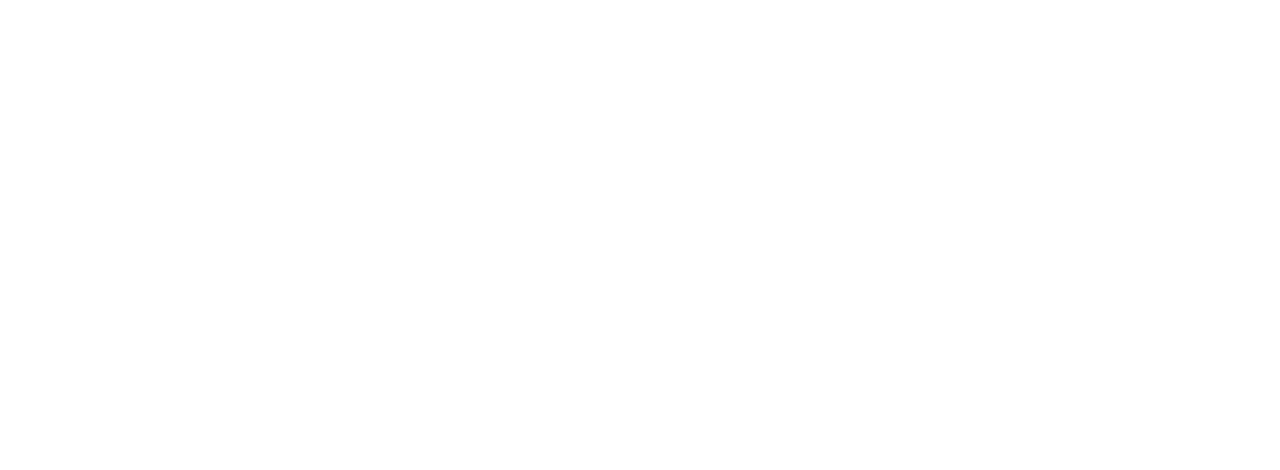
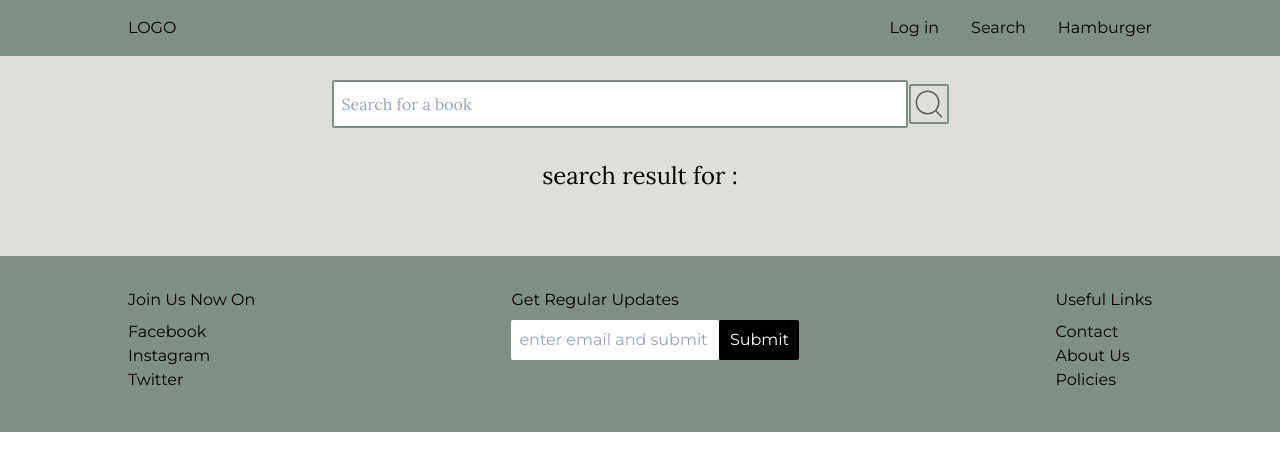
Before and after one commit to gohan-gb/eBook-site, a React (Vite) app in the folder frontend/: page /books in a window 1280 px wide. Before the commit this address had no page. Shown: the top 470 px of the page. Built offline with nearby package versions, Linux system fonts and the light colour scheme.

Commit message:
some styling issues fixed

```diff
--- a/frontend/src/App.jsx
+++ b/frontend/src/App.jsx
@@ -7,6 +7,7 @@
 import LogIn from "./Pages/LogIn"
 import SignUp from "./Pages/SignUp"
 import User from "./Pages/User"
+import SearchPage from "./Pages/SearchPage";
 
 function App() {
   return (
@@ -17,6 +18,8 @@
         <Route path="/log-in" Component={LogIn} ></Route>
         <Route path="/sign-up" Component={SignUp}></Route>
         <Route path="/user" Component={User}></Route>
+        <Route path="/books" Component={SearchPage}></Route>
+
       </Routes>
     </>
   );
--- a/frontend/src/Common/Navbar.jsx
+++ b/frontend/src/Common/Navbar.jsx
@@ -1,11 +1,12 @@
 import React from "react";
+import { Link } from "react-router-dom";
 
 const Navbar = () => {
   return (
-    <div className= "!font-montserrat bg-[#808f85] py-4 fixed top-0 left-0 right-0">
+    <div className= "z-10 !font-montserrat bg-[#808f85] py-4 fixed top-0 left-0 right-0">
       <nav className="mx-2 sm:mx-4 md:mx-8 lg:mx-16 xl:mx-32 2xl:mx-32  ">
         <div className=" flex justify-between" >
-        <h1>LOGO</h1>
+        <Link to='/' ><h1> LOGO</h1></Link>
         <ul className="flex">
           <li className="">Log in</li>
           <li className="mx-8">Search</li>
--- a/frontend/src/Components/SearchBar.jsx
+++ b/frontend/src/Components/SearchBar.jsx
@@ -1,21 +1,21 @@
 import React, { useState } from "react";
 import { CiSearch } from "react-icons/ci";
 import books from "../Data/books";
-
-
+import { Link } from "react-router-dom";
+import { useRef } from "react";
 
 const SearchBar = () => {
 
-    const [search, setSearch] = useState('')
+  const [search, setSearch] = useState("");
 
-    const handleSearch = (event ) => {
-        setSearch(event.target.value)
-    }
+  const handleSearch = (event) => {
+    setSearch(event.target.value);
+  };
   console.log(search);
 
   return (
     <>
-    <div className="font-lora flex justify-center items-center">
+      <div className="font-lora flex justify-center items-end ">
         <input
           onChange={handleSearch}
           className=" h-12 min-w-[75%] border-[#808F85] rounded-sm p-2 border-2 border-solid active:"
@@ -23,33 +23,41 @@
           placeholder="Search for a book"
         />
 
+        <Link to >
         <button className="border-2 border-solid border-[#808F85] active:border-white rounded-sm ml-px">
-        <CiSearch color="#595959" size="42px" />
+          <CiSearch color="#595959" size="36px" />
         </button>
+        </Link>
       </div>
-    {
-        search && <div className="flex flex-col justify-center items-center">
-        {
-            books.filter((item)=> {
-                return item.title.toLowerCase().includes(search) || item.author.toLowerCase().includes(search)
-            }).
-            map((item)=>{
-                return <div className="bg-white min-w-[50%] p-2 border border-[#DCE0D9] border-solid">
-
-                    <div className="flex justify-evenly items-center">
-                        <img className="h-20" src={item.imageUrl} alt="book-image" />
+      {search && (
+        <div className="absolute left-[25%] right-[25%] margin-auto opacity-90">
+          {books
+            .filter((item) => {
+              return (
+                item.title.toLowerCase().includes(search) ||
+                item.author.toLowerCase().includes(search)
+              );
+            })
+            .map((item, index) => {
+              return (
+                <div key={index} className="bg-white min-w-[50%] p-2 border border-[#DCE0D9] border-solid">
+                  <div className="flex justify-between items-center">
+                    <img
+                      className="h-20"
+                      src={item.imageUrl}
+                      alt="book-image"
+                    />
                     <section>
                       <h1>{item.title}</h1>
                       <h1>{item.author}</h1>
                     </section>
                   </div>
                 </div>
-            })
-        }
+              );
+            }).slice(0, 5)}
         </div>
-    }
+      )}
     </>
   );
 };
-
 export default SearchBar;
--- a/frontend/src/Pages/AllBooks.jsx
+++ b/frontend/src/Pages/AllBooks.jsx
@@ -21,17 +21,16 @@
         <div className="flex flex-wrap justify-center items-center">
           {books.map((item, index) => {
             return (
-              <div key={index} className="m-2 flex flex-col justify-center items-center h-96 w-72 lg:w-60 border-solid border-[#595959]  border-2 rounded-xl pb-8">
+              <div key={index} className="my-4 mx-px sm:m-2 flex flex-col justify-center items-center min-h-32 w-24 sm:h-96 sm:w-72 lg:w-60 border-solid border-[#595959]  border-2 rounded-xl p-1 sm:pb-8">
                 <img
                   src={item.imageUrl}
-                  className="p-4 max-h-60"
+                  className="sm:p-4 mt-2 p-0 max-h-20  sm:max-h-60"
                   alt="book-cover"
                 />
-                <h3>
-                  Book name: <br />
-                  <span className="font-semibold">{item.title}</span>
-                </h3>
-                <h4>
+
+                  <span className="text-center text-xs sm:text-lg font-semibold">{item.title}</span>
+
+                <h4 className="hidden sm:block">
                   Author: <br />
                   <span className="font-semibold">{item.author}</span>
                 </h4>
--- a/frontend/src/Pages/Home/Components/HeroSection.jsx
+++ b/frontend/src/Pages/Home/Components/HeroSection.jsx
@@ -1,7 +1,7 @@
 import React from "react";
 import Button from '../../../Components/Button'
 import { MdFileUpload } from "react-icons/md";
-
+import { Link } from "react-router-dom";
 
 const Home = () => {
   return (
@@ -21,10 +21,12 @@
             Sign up for free right now to upload, review and share your e-books and experiences with us.
           </p>
           <div className="mb-8 flex justify-center sm:justify-start">
-          <Button width='135px' text="Explore books" />
+          <Link to='/all-books'><Button width='135px' text="Explore books" /></Link>
+          <Link to='/log-in'>
           <button className="font-montserrat border border-solid border-black rounded-md bg-[#DCE0D9] text-black hover:font-semibold hover:bg-[#f6faf3] w-32 py-2 duration-100 ml-4">
             <nobr className='flex justify-center items-center'> Upload books</nobr>
           </button>
+          </Link>
           </div>
         </div>
         <img
--- /dev/null
+++ b/frontend/src/Pages/SearchPage.jsx
@@ -0,0 +1,72 @@
+import React, { useState } from "react";
+import { useParams } from "react-router-dom";
+import books from "../Data/books";
+import Heading from "../Components/Heading";
+import Navbar from "../Common/Navbar";
+import Footer from "../Common/Footer";
+import SearchBar from "../Components/SearchBar";
+
+const SearchPage = () => {
+  const [search, setSearch] = useState("");
+
+  const handleChange = (e) => {
+    setSearch(e.target.value);
+  };
+
+  console.log(search);
+
+  const { text } = useParams();
+
+  const searchData = books.filter((item) => {
+    return (
+      item.title.toLowerCase().includes(search) == text ||
+      item.author.toLowerCase().includes(search) == text
+    );
+  });
+
+  return (
+    <>
+      <Navbar />
+
+      <div className="bg-[#DCE0D9] font-lora pb-8">
+        <div className="mx-4 sm:mx-8 md:mx-16 lg:mx-32 xl:mx-64 2xl:mx-64">
+          <div className="pt-20">
+            <SearchBar />
+          </div>
+          <div className="pt-8 pb-8 flex justify-center items-center">
+            <Heading frontText="search result for :" />{" "}
+            <h2 className="font-bold text-2xl underline">{` `}</h2>
+          </div>
+
+          <div className="flex flex-wrap justify-center items-center">
+            {searchData.map((item, index) => {
+              return (
+                <div
+                  key={index}
+                  className="m-2 flex flex-col justify-center items-center h-96 w-72 lg:w-60 border-solid border-[#595959]  border-2 rounded-xl pb-8"
+                >
+                  <img
+                    src={item.imageUrl}
+                    className="p-4 max-h-60"
+                    alt="book-cover"
+                  />
+                  <h3>
+                    Book name: <br />
+                    <span className="font-semibold">{item.title}</span>
+                  </h3>
+                  <h4>
+                    Author: <br />
+                    <span className="font-semibold">{item.author}</span>
+                  </h4>
+                </div>
+              );
+            })}
+          </div>
+        </div>
+      </div>
+      <Footer />
+    </>
+  );
+};
+
+export default SearchPage;
```
Lines whose indentation alone changed are shown as unchanged.
